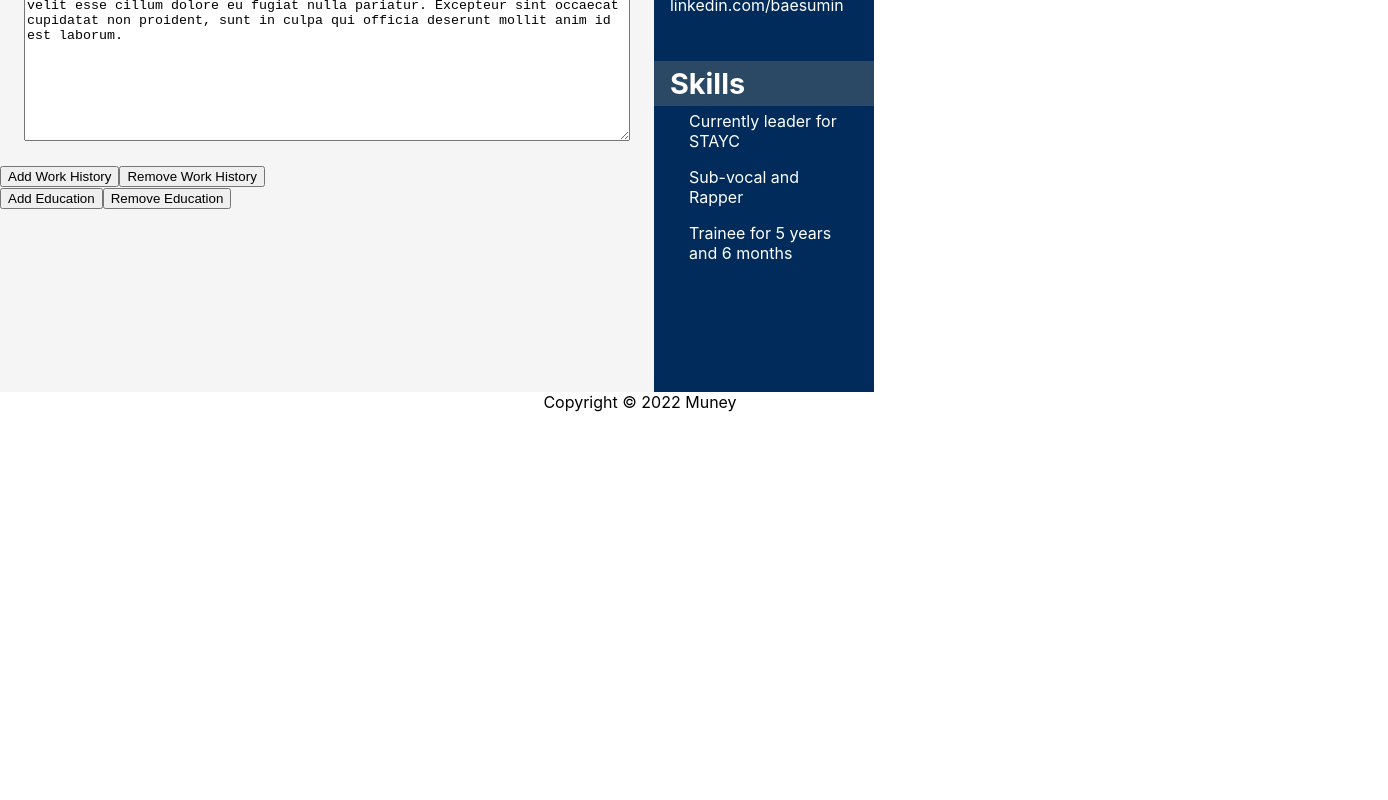
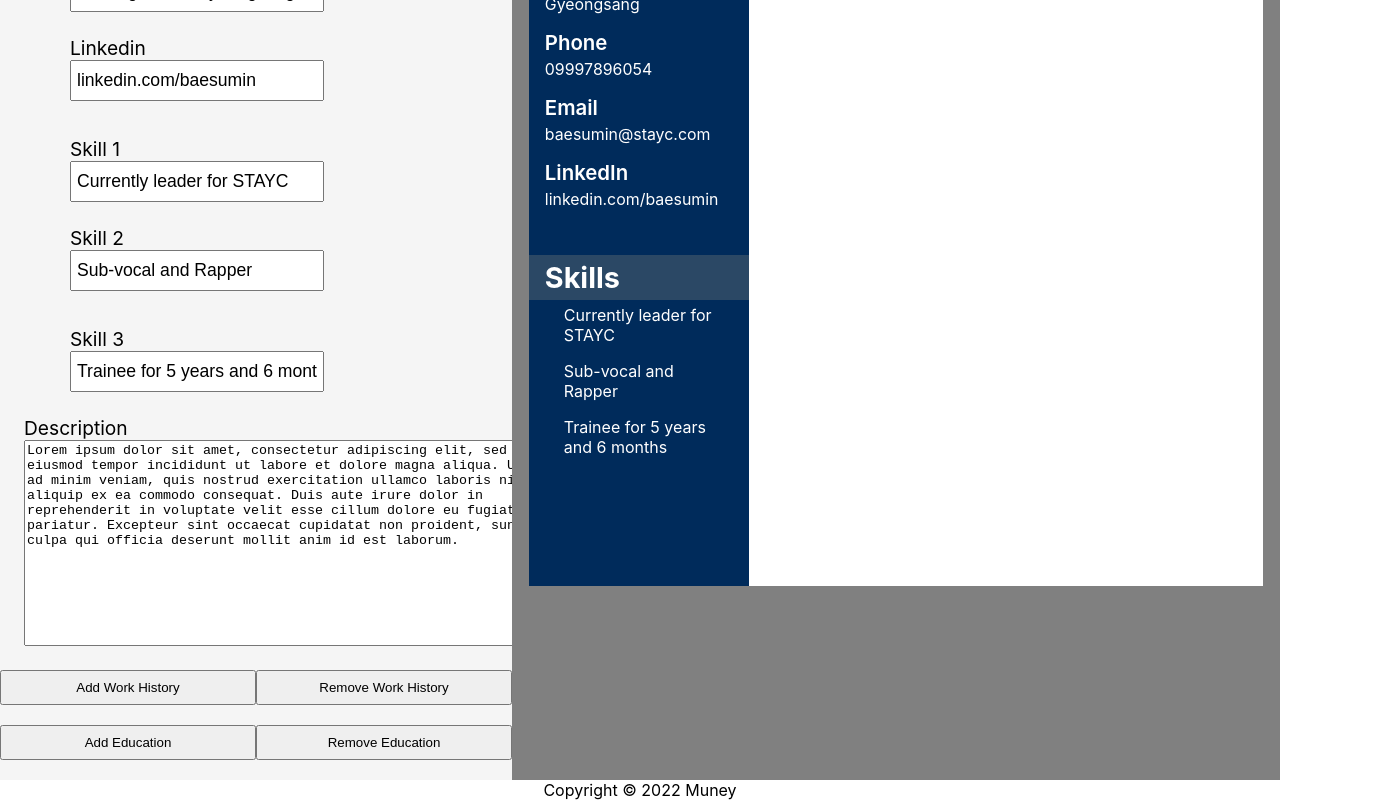
Before and after one commit to Muneyy/TOP-cv-project, a React (Create React App) app in the folder cv-project/: page / in a window 1280 px wide. Shown: the part 558-1358 px from the top of the page, 1388 px wide, since content can reach past the window. Before the commit the page ends 970 px from the top, so only its background shows below. Built offline with nearby package versions, Linux system fonts and the light colour scheme.

Commit message:
Style changes

```diff
--- a/cv-project/src/App.js
+++ b/cv-project/src/App.js
@@ -196,14 +196,18 @@ class App extends Component {
               workHistoryListInput = {this.state.workHistoryListInput}
               handleChangeForWorkHistoryTemplate = {this.handleChangeForWorkHistoryTemplate}
             />
-            <button className='add-work-history' onClick={this.addWorkHistory}>Add Work History</button>
-            <button className='remove-work-history' onClick={this.removeWorkHistory}>Remove Work History</button>
+            <div className="button-container">
+              <button className='add-work-history' onClick={this.addWorkHistory}>Add Work History</button>
+              <button className='remove-work-history' onClick={this.removeWorkHistory}>Remove Work History</button>
+            </div>
             <Education
               educationList = {this.state.educationList}
               handleChangeForEducationTemplate = {this.handleChangeForEducationTemplate}
             />
-            <button className='add-education' onClick={this.addEducation}>Add Education</button>
-            <button className='remove-education' onClick={this.removeEducation}>Remove Education</button>
+            <div className="button-container">
+              <button className='add-education' onClick={this.addEducation}>Add Education</button>
+              <button className='remove-education' onClick={this.removeEducation}>Remove Education</button>
+            </div>
 
           </div>
           <div className = "output-field">
--- a/cv-project/src/style.css
+++ b/cv-project/src/style.css
@@ -10,7 +10,7 @@ ul {
 
 .content-grid {
     display: grid;
-    grid-template-columns: 1fr 1fr;
+    grid-template-columns: 40% 1fr;
     /* height: 100vh; */
 }
 
@@ -32,6 +32,8 @@ ul {
     flex-flow: column wrap;
     padding: 1.5rem;
     gap: 1.5rem;
+    align-items: center;
+    justify-content: center;
     /* padding-right: 15rem; */
     /* margin-left: 1.5rem; */
     /* margin-right: 15rem; */
@@ -39,6 +41,7 @@ ul {
 
 .row-container {
     display: flex;
+    flex-flow: row wrap;
     gap: 36px;
     align-items: center;
     /* justify-content: space-between; */
@@ -58,7 +61,7 @@ ul {
 
 textarea[name="description"] {
     height: 200px;
-    width: 600px;
+    width: 550px;
 }
 
 .container-cv {
@@ -86,6 +89,7 @@ textarea[name="description"] {
     height: auto;
     /* margin-bottom: 10px; */
     padding: 16px;
+    background-size: contain;
 }
 
 .introduction-section {
@@ -170,3 +174,14 @@ textarea[name="description"] {
     display: flex;
     justify-content: center;
 }
+
+.button-container {
+    display: flex;
+    justify-content: space-around;
+    margin-bottom: 20px;
+}
+
+.button-container > button {
+    padding: 8px 16px;
+    width: 280px;
+}
```
